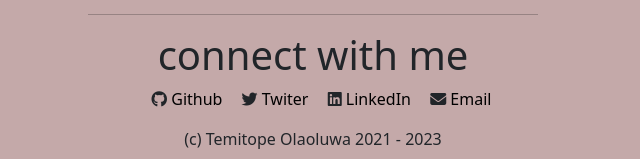
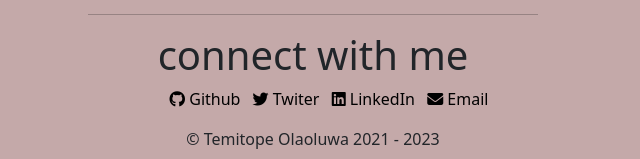
Before and after one commit to topinsn/topinsn, a PHP site: page /about.php in a window 1280 px wide. Shown: the part 984-1143 px from the top of the page, without its empty margins (327-967 px from the left). Run offline with PHP 8.4, Linux system fonts and the light colour scheme.

Commit message:
modofied footer

```diff
--- a/footer.php
+++ b/footer.php
@@ -1,36 +1,42 @@
+ <style type="text/css">
+     .footer ul a{
+        color: black;
+        text-decoration: none;
+     }
+ </style>
  <!-- footer -->
         <div class="d-flex justify-content-center">
             <hr width="450px">
         </div>
-        <div class="row text-md-center footer ">
+        <div class="row footer ">
             <div class="col-md-12 d-flex justify-content-center">
                     <h1>connect with me</h1>
             </div>
             <div class="col-md-12 d-flex justify-content-center">
                 <ul id="sm">
-                    <i class="fa-brands fa-github"></i>
-                    <li><a href="https://github.com/topinsn">Github</a></li>
+                    <a href="https://github.com/topinsn"><i class="fa-brands fa-github"></i>
+                    <li class="pe-2">Github</li></a>
 
-                    <i class="fa-brands fa-twitter"></i>
-                    <li><a href="https://twitter.com/topinsn">Twiter</a></li>
+                    <a href="https://twitter.com/topinsn"><i class="fa-brands fa-twitter"></i>
+                    <li class="pe-2">Twiter</li></a>
 
-                    <i class="fa-brands fa-linkedin"></i>
-                    <li><a href="https://www.linkedin.com/in/topeoyelami/">LinkedIn</a></li>
+                    <a href="https://www.linkedin.com/in/topeoyelami/"><i class="fa-brands fa-linkedin"></i>
+                    <li class="pe-2">LinkedIn</li></a>
 
-                    <i class="fa-solid fa-envelope"></i>
-                    <li><a href="mailto: noreply@temidev.com.ng">Email</a></li>
+                    <a href="mailto: noreply@temidev.com.ng"><i class="fa-solid fa-envelope"></i>
+                    <li>Email</li></a>
                 </ul>
             </div>
-                <div class="d-flex justify-content-center mb-2">
-                    <span > (c) Temitope Olaoluwa
+            <div class="d-flex justify-content-center mb-2">
+                <span> &copy; Temitope Olaoluwa
                         <?php
                             $initial_year = 2021;
                             $current_year = date("Y");
                             echo $initial_year. " - " . $current_year;
 
                         ?>
-                    </span>
-                </div>
+                </span>
+            </div>
 
 
         </div>
```
